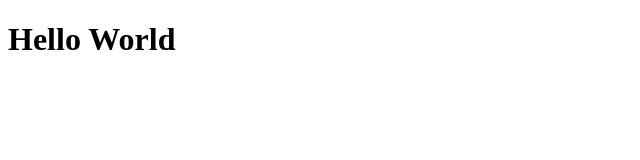
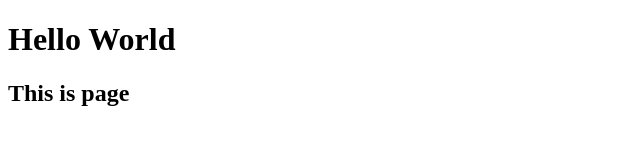
Before and after one commit to Choya186/test-repo, a plain HTML site: page index.html in a window 1280 px wide. Shown: the whole page, without its empty margins (0-640 px from the left). Drawn offline with Linux system fonts and the light colour scheme.

Commit message:
file updated!

```diff
--- a/index.html
+++ b/index.html
@@ -7,5 +7,6 @@
   </head>
   <body>
     <h1>Hello World</h1>
+    <h2>This is page</h2>
   </body>
 </html>
```
